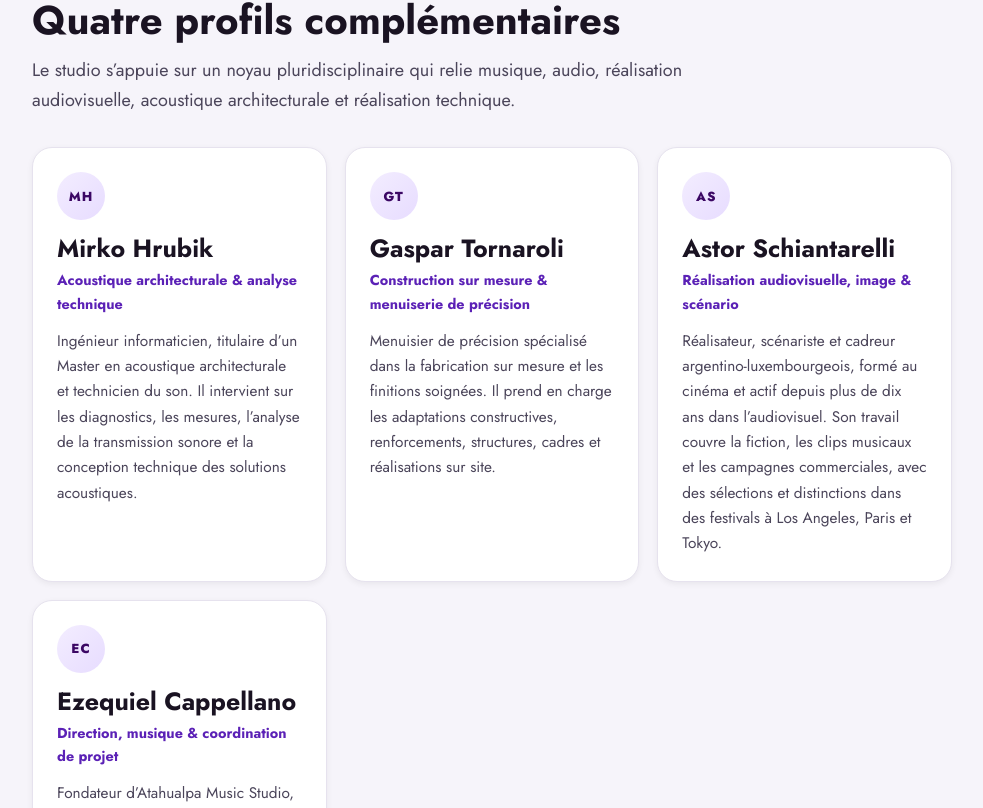
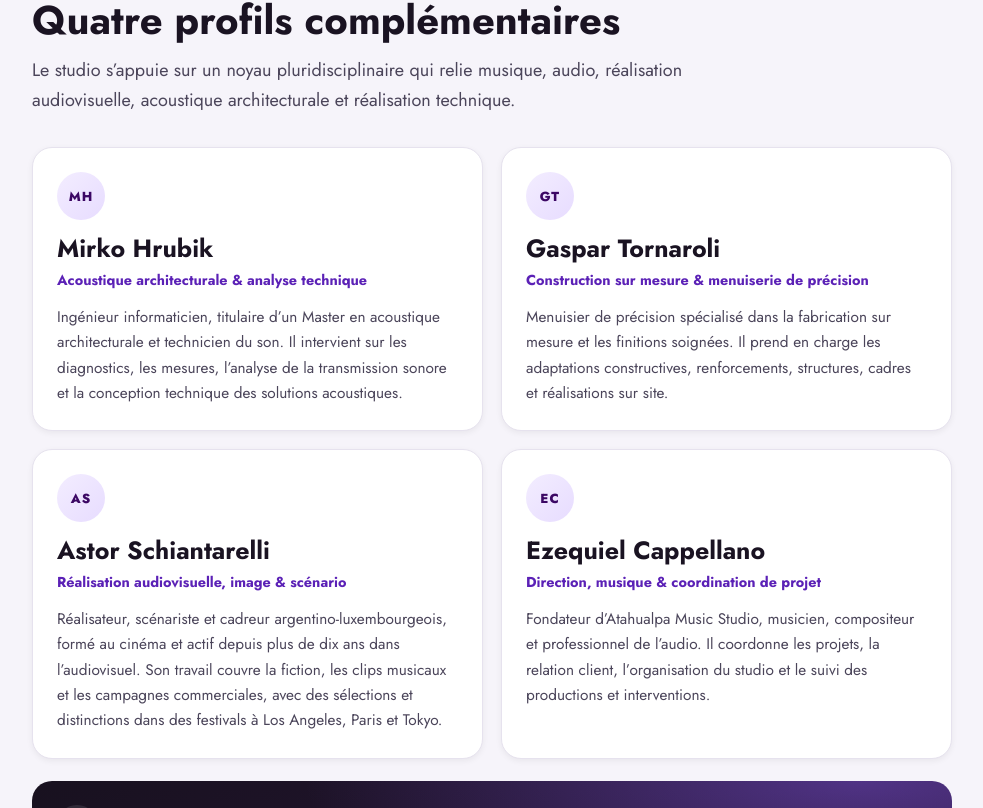
Before and after one commit to twinparadoxmusica/atahualpa-studio, a Next.js app: page /apropos in a window 1280 px wide. Shown: the part 1112-1920 px from the top of the page, without its empty margins (148-1131 px from the left). Built offline with nearby package versions, Linux system fonts and the light colour scheme.

Commit message:
Adapt about team grid for four profiles

```diff
--- a/components/Team/styles.css
+++ b/components/Team/styles.css
@@ -121,6 +121,6 @@
 
 @media (min-width: 780px) {
   .about-team__grid {
-    grid-template-columns: repeat(3, 1fr);
+    grid-template-columns: repeat(2, minmax(0, 1fr));
   }
 }
```
